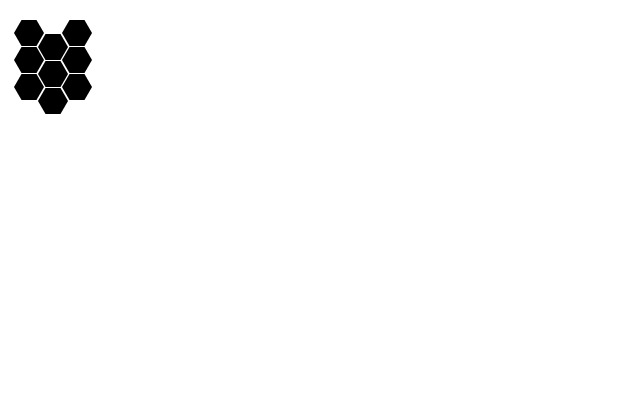
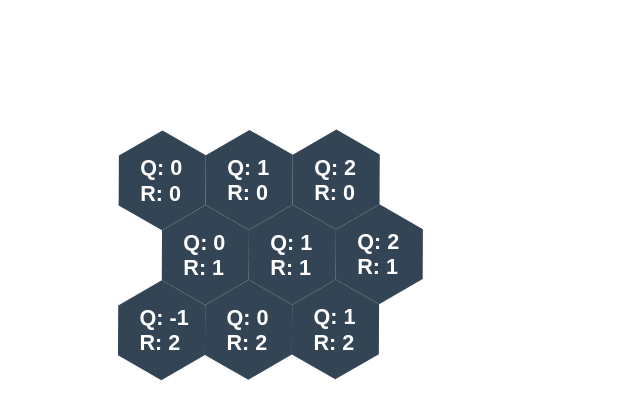
Before and after one commit to LlangiwEel/hexmap, a React (Create React App) app: page / in a window 1280 px wide. Shown: the top 418 px of the page, without its empty margins (0-640 px from the left). Built offline with nearby package versions, Linux system fonts and the light colour scheme.

Commit message:
Add axial grid setup

```diff
--- a/src/App.css
+++ b/src/App.css
@@ -27,13 +27,6 @@
   to { transform: rotate(360deg); }
 }
 
-svg {
-  width: 30px;
-  height: 27px;
-  display: block;
-  margin-left: -6px;
-}
-
 #GridColumn {
   float: left;
 }
--- a/src/App.js
+++ b/src/App.js
@@ -1,14 +1,16 @@
 import React, { Component } from 'react';
+
 import './App.css';
+import { generateRectMap } from './mapHelpers/mapGenerators'
+import HexTile from './components/HexTile'
 
-
-const HexTile = () => {
-  return (
-    <div>
-    <svg><polygon className="hex" points="30,13 22.5,26 7.5,26 0,13 7.5,0 22.5,0"></polygon></svg>
-    </div>
-  );
-}
+// const HexTile = () => {
+//   return (
+//     <div>
+//     <svg><polygon className="hex" points="30,13 22.5,26 7.5,26 0,13 7.5,0 22.5,0"></polygon></svg>
+//     </div>
+//   );
+// }
 
 const GridColumn = () => {
   return (
@@ -30,11 +32,30 @@ const Grid = () => {
 )
 }
 
+const map = generateRectMap(3, 3)
+
 class App extends Component {
   render() {
     return (
       <div className="App">
-        <Grid />
+        <div className="map-container">
+          <svg viewBox={`0 0 ${window.innerWidth + 500} ${window.innerHeight + 2500}`}>
+            <g transform="rotate(-30) translate(0, 270)">
+              <g className="grid">
+                {Object.keys(map).map((coords, tile) => {
+                  const q = map[coords].q
+                  const r = map[coords].r
+                  const qPos = map[coords].qPos
+                  const rPos = map[coords].rPos
+                  const offset = 60;
+
+                  return <g key={`${q}${r}`} transform={`translate(${q * 105},${r * 120 + (offset * q)})`}><HexTile q={q} r={r} /></g>
+                })}
+              </g>
+            </g>
+          </svg>
+        </div>
+
       </div>
     );
   }
--- /dev/null
+++ b/src/components/HexTile/HexTile.css
@@ -0,0 +1,11 @@
+.map-container {
+  position: relative;
+}
+.hex {
+  fill: #334455;
+}
+.text {
+  fill: white;
+  font: bold 30px sans-serif;
+  text-anchor: left;
+}
--- /dev/null
+++ b/src/components/HexTile/HexTile.js
@@ -0,0 +1,22 @@
+import React from 'react'
+import PropTypes from 'prop-types'
+// import classNames from 'classnames/bind'
+
+import './HexTile.css'
+
+// const cx = classNames.bind(style)
+
+const HexTile = ({ q, r }) => (
+  <g className="r-axis-same">
+    <polygon className="hex" points="105,0 140,60 105,120 35,120 0,60 35,0"></polygon>
+    <text className="text" transform="rotate(30)">
+      <tspan x="60" y="10" className="q-coord">Q: {q}</tspan>
+      <tspan x="60" y="45" className="r-coord">R: {r}</tspan>
+    </text>
+  </g>
+)
+
+HexTile.propTypes = {
+}
+
+export default HexTile
--- /dev/null
+++ b/src/components/HexTile/HexTile.scss
@@ -0,0 +1,11 @@
+.map-container {
+  position: relative;
+}
+.hex {
+  fill: #334455;
+}
+.text {
+  fill: white;
+  font: bold 30px sans-serif;
+  text-anchor: left;
+}
--- /dev/null
+++ b/src/components/HexTile/index.js
@@ -0,0 +1,3 @@
+import HexTile from './HexTile'
+
+export default HexTile
--- /dev/null
+++ b/src/mapHelpers/mapGenerators.js
@@ -0,0 +1,20 @@
+export const generateRectMap = (width = 1, height = 1) => {
+  const map = {}
+
+  for (let r = 0; r < width; r++) {
+    const offset = Math.floor(r / 2);
+
+    for (let q = -offset; q < (height - offset) ; q++) {
+
+      map[`q${q}r${r}`] = {
+        type: 'grass',
+        q,
+        qPos: q,
+        r,
+        rPos: offset,
+      }
+    }
+  }
+
+  return map
+}
```
Also changed, not shown: public/hex.svg (added), 1 other file (tests, documents, lock files or other folders).
